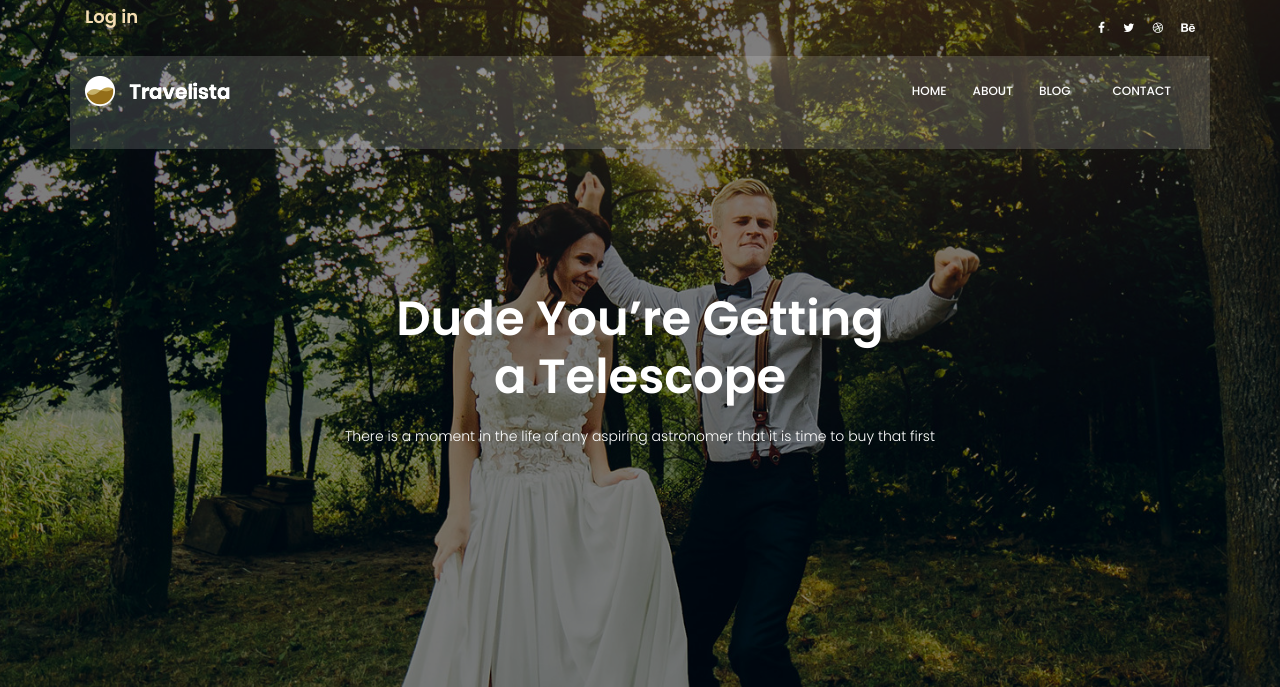
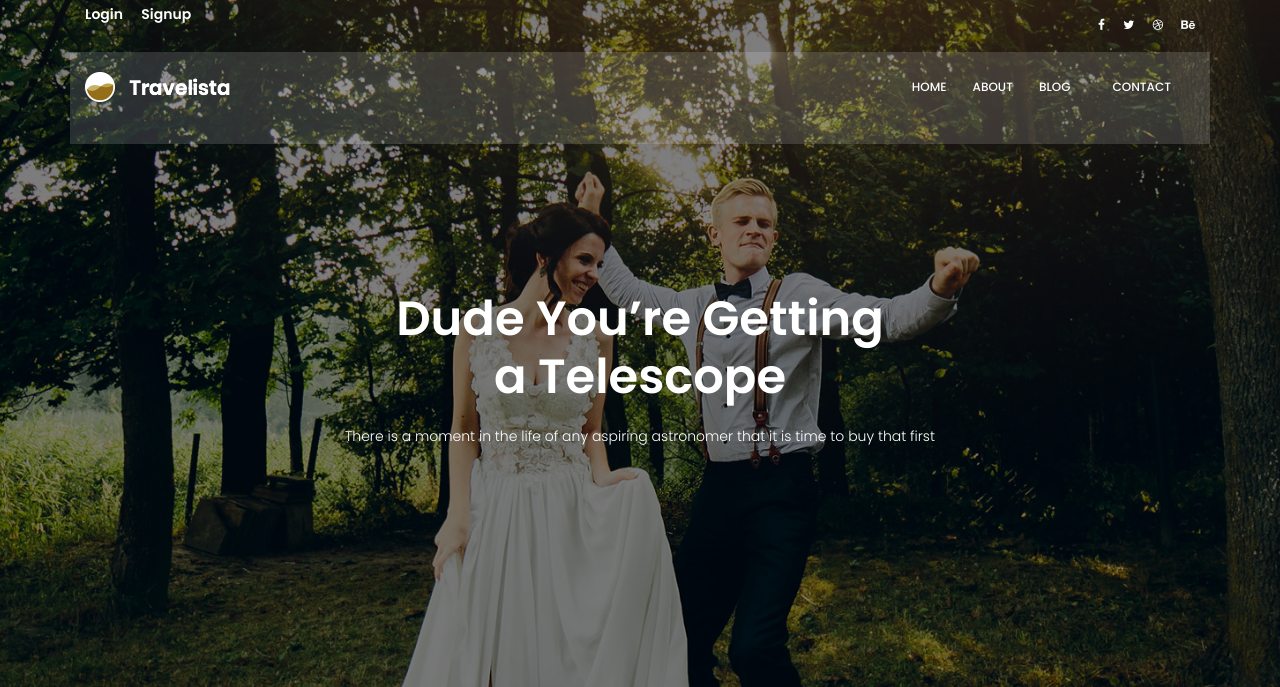
Before and after one commit to theharez/maktabKhooneh, a Django app: page /blog/search/ in a window 1280 px wide. Shown: the top 687 px of the page. Run offline with Django 4.2, Linux system fonts and the light colour scheme; data that the repository does not hold is empty; some libraries are stand-ins or nearby versions.

Commit message:
Update base.html
add login, logout and signup

```diff
--- a/templates/base.html
+++ b/templates/base.html
@@ -41,10 +41,11 @@
                     <div class="col-lg-6 col-sm-6 col-6 header-top-left">
                         <ul>
                             {% if request.user.is_authenticated %}
-
-                                <li><a href="#">Logged in as {{request.user.username}}</a></li>
+                                <li><a href="#"><h6 style="color : white">Logged in as {{request.user.username}}</h6></a></li>
+                                <li><a href="{% url 'users:logout' %}"><h6 style="color: red">Logout</h6></a></li>
                             {% else %}
-                                <li><a href="{% url 'users:login' %}"><h4 style="color: wheat">Log in</h4></a></li>
+                                <li><a href="{% url 'users:login' %}"><h6 style="color: white">Login</h6></a></li>
+                                <li><a href="{% url 'users:signup' %}"><h6 style="color: white">Signup</h6></a></li>
                             {% endif %}
                         </ul>
                     </div>
```
